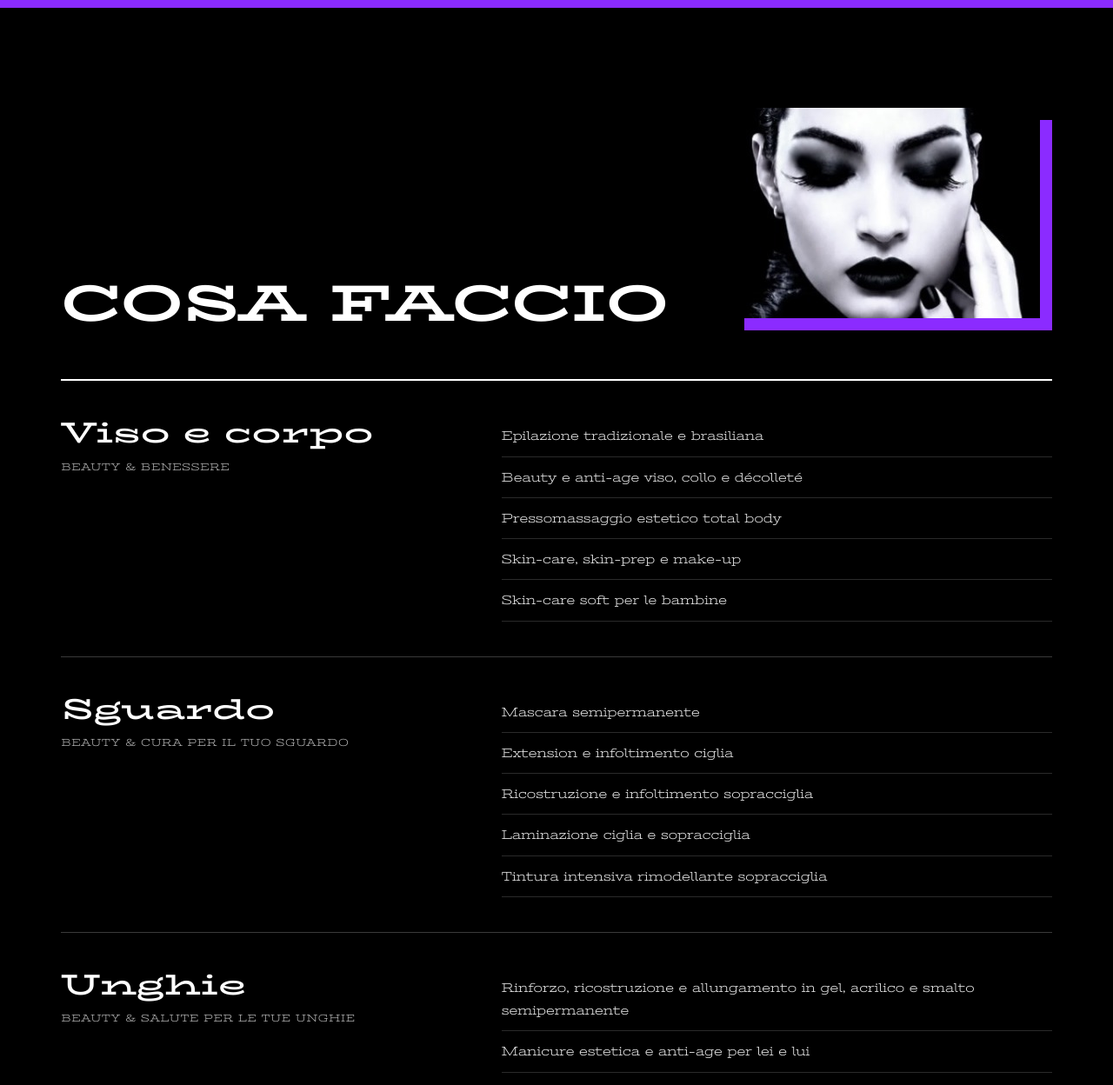
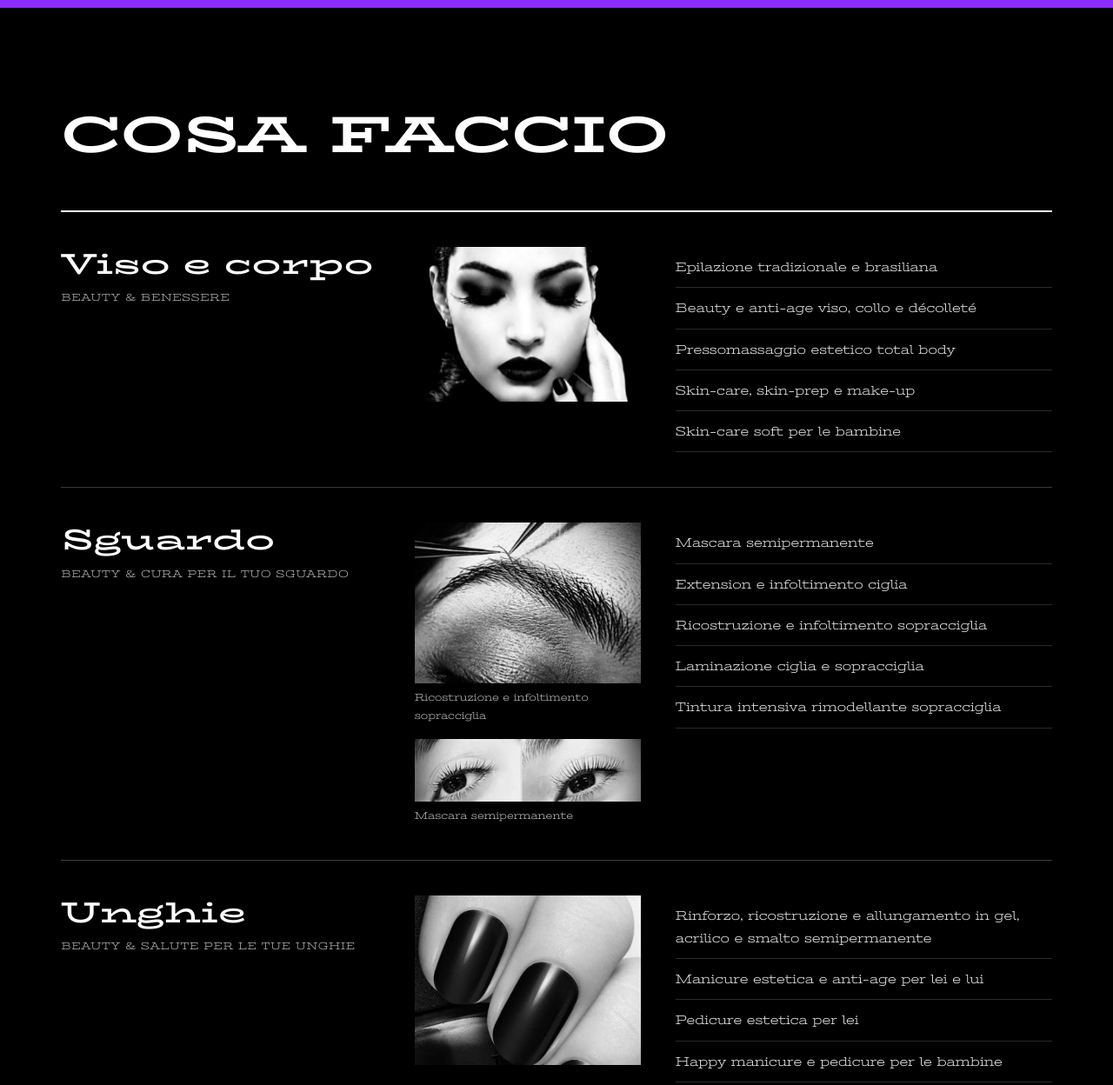
Before and after one commit to evamarketingmedia/Aesthetik, a plain HTML site: page index.html in a window 1280 px wide. Shown: the part 2180-3428 px from the top of the page at 87% size. Drawn offline with Linux system fonts and the light colour scheme.

Commit message:
Foto per le tre aree di trattamento
Co-Authored-By: Claude Fable 5.2 <noreply@anthropic.com>
Claude-Session: https://claude.ai/code/session_01TvwoViCCG6h3haySi49fT2

```diff
--- a/index.html
+++ b/index.html
@@ -56,18 +56,16 @@ img{max-width:100%}
 
 <section id="servizi" style="padding: clamp(72px, 9vw, 128px) clamp(20px, 5.5vw, 80px)">
 <div style="max-width: 1280px; margin: 0 auto; display: flex; flex-direction: column; gap: 56px">
-<div style="display: flex; flex-wrap: wrap; align-items: flex-end; justify-content: space-between; gap: 32px 64px">
-<div style="display: flex; flex-direction: column; gap: 20px">
 <h2 style="margin: 0; font-family: 'BioRhyme Expanded', 'Rockwell', serif; font-weight: 800; font-size: clamp(28px, 4.6vw, 66px); line-height: 1.05; text-transform: uppercase">Cosa faccio</h2>
-</div>
-<img src="img/volto.jpg" alt="Volto femminile in bianco e nero con trucco scuro, immagine simbolo dello studio" style="display: block; width: 100%; max-width: 354px; aspect-ratio: 354 / 242; object-fit: cover; box-shadow: 14px 14px 0 #8B2BFF; margin: 0 14px 14px 0">
-</div>
 <div style="display: flex; flex-direction: column; border-top: 2px solid #FFFFFF">
 
 <div style="display: flex; flex-wrap: wrap; align-items: flex-start; gap: 16px 40px; padding: 40px 0; border-bottom: 1px solid #3A3A3A">
 <div style="flex: 1 1 320px; display: flex; flex-direction: column; gap: 10px">
 <h3 style="margin: 0; font-family: 'BioRhyme Expanded', 'Rockwell', serif; font-weight: 700; font-size: clamp(22px, 2.6vw, 34px); line-height: 1.15">Viso e corpo</h3>
 <p style="margin: 0; font-size: 12px; text-transform: uppercase; letter-spacing: 0.06em; color: #BDBDBD">Beauty &amp; benessere</p>
+</div>
+<div style="flex: 0 1 260px; display: flex; flex-direction: column; gap: 16px">
+<img src="img/volto.jpg" alt="Volto femminile in bianco e nero con trucco scuro" style="display: block; width: 100%; aspect-ratio: 354 / 242; object-fit: cover; filter: grayscale(1)">
 </div>
 <ul style="flex: 2 1 340px; list-style: none; margin: 0; padding: 0; display: flex; flex-direction: column; color: #E6E6E6">
 <li style="padding: 10px 0; border-bottom: 1px solid #2A2A2A">Epilazione tradizionale e brasiliana</li>
@@ -83,6 +81,16 @@ img{max-width:100%}
 <h3 style="margin: 0; font-family: 'BioRhyme Expanded', 'Rockwell', serif; font-weight: 700; font-size: clamp(22px, 2.6vw, 34px); line-height: 1.15">Sguardo</h3>
 <p style="margin: 0; font-size: 12px; text-transform: uppercase; letter-spacing: 0.06em; color: #BDBDBD">Beauty &amp; cura per il tuo sguardo</p>
 </div>
+<div style="flex: 0 1 260px; display: flex; flex-direction: column; gap: 16px">
+<figure style="margin: 0; display: flex; flex-direction: column; gap: 6px">
+<img src="img/t-sopracciglia.jpg" alt="Sopracciglio ricostruito pelo per pelo con una pinzetta" style="display: block; width: 100%; aspect-ratio: 361 / 256; object-fit: cover; filter: grayscale(1)">
+<figcaption style="font-size: 12px; color: #BDBDBD">Ricostruzione e infoltimento sopracciglia</figcaption>
+</figure>
+<figure style="margin: 0; display: flex; flex-direction: column; gap: 6px">
+<img src="img/t-ciglia.jpg" alt="Occhio prima e dopo il mascara semipermanente" style="display: block; width: 100%; aspect-ratio: 361 / 100; object-fit: cover; filter: grayscale(1)">
+<figcaption style="font-size: 12px; color: #BDBDBD">Mascara semipermanente</figcaption>
+</figure>
+</div>
 <ul style="flex: 2 1 340px; list-style: none; margin: 0; padding: 0; display: flex; flex-direction: column; color: #E6E6E6">
 <li style="padding: 10px 0; border-bottom: 1px solid #2A2A2A">Mascara semipermanente</li>
 <li style="padding: 10px 0; border-bottom: 1px solid #2A2A2A">Extension e infoltimento ciglia</li>
@@ -96,6 +104,9 @@ img{max-width:100%}
 <div style="flex: 1 1 320px; display: flex; flex-direction: column; gap: 10px">
 <h3 style="margin: 0; font-family: 'BioRhyme Expanded', 'Rockwell', serif; font-weight: 700; font-size: clamp(22px, 2.6vw, 34px); line-height: 1.15">Unghie</h3>
 <p style="margin: 0; font-size: 12px; text-transform: uppercase; letter-spacing: 0.06em; color: #BDBDBD">Beauty &amp; salute per le tue unghie</p>
+</div>
+<div style="flex: 0 1 260px; display: flex; flex-direction: column; gap: 16px">
+<img src="img/t-unghie.jpg" alt="Unghie con smalto nero lucido" style="display: block; width: 100%; aspect-ratio: 309 / 232; object-fit: cover; filter: grayscale(1)">
 </div>
 <ul style="flex: 2 1 340px; list-style: none; margin: 0; padding: 0; display: flex; flex-direction: column; color: #E6E6E6">
 <li style="padding: 10px 0; border-bottom: 1px solid #2A2A2A">Rinforzo, ricostruzione e allungamento in gel, acrilico e smalto semipermanente</li>
```
Also changed, not shown: img/t-ciglia.jpg (added), img/t-sopracciglia.jpg (added), img/t-unghie.jpg (added).
